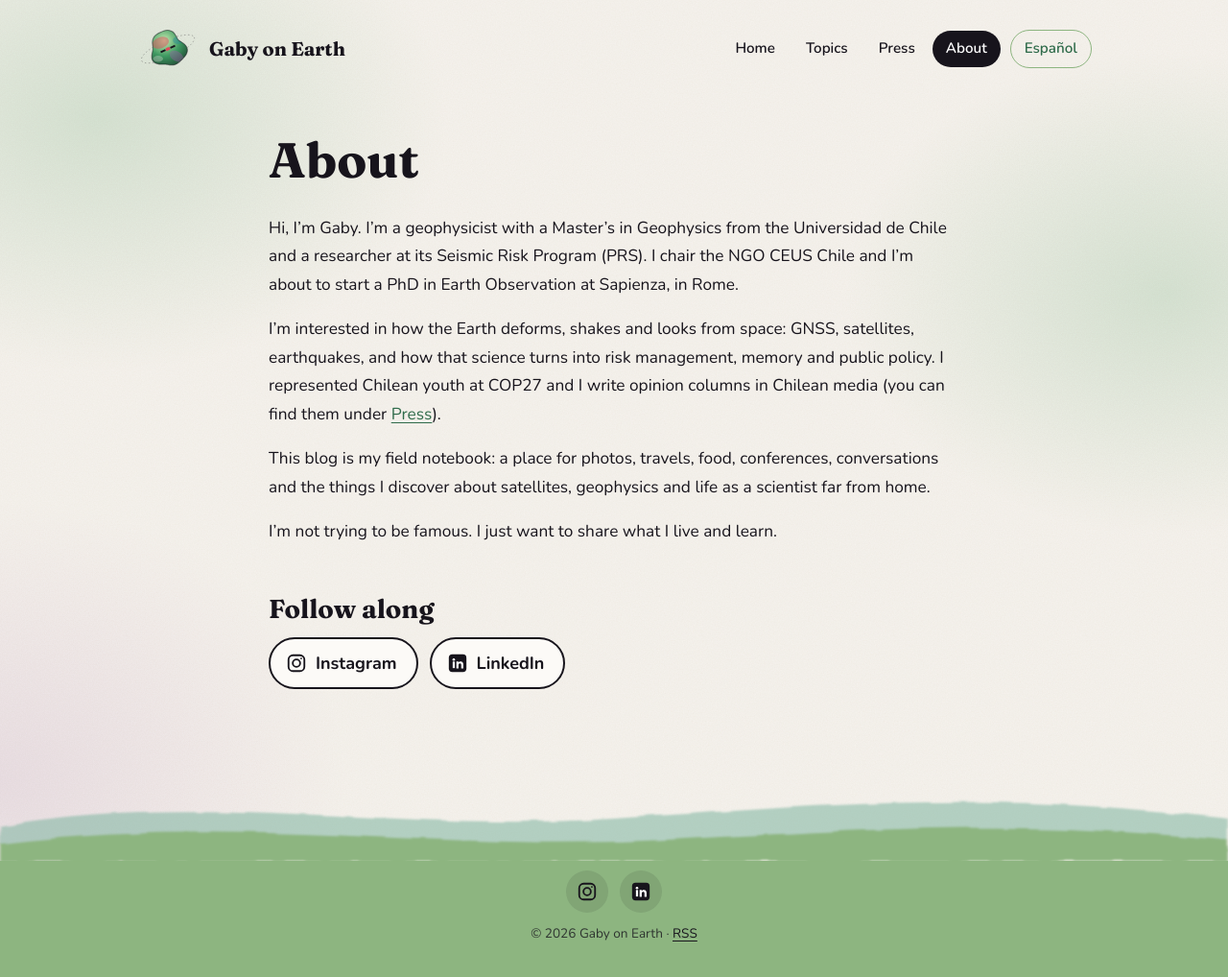
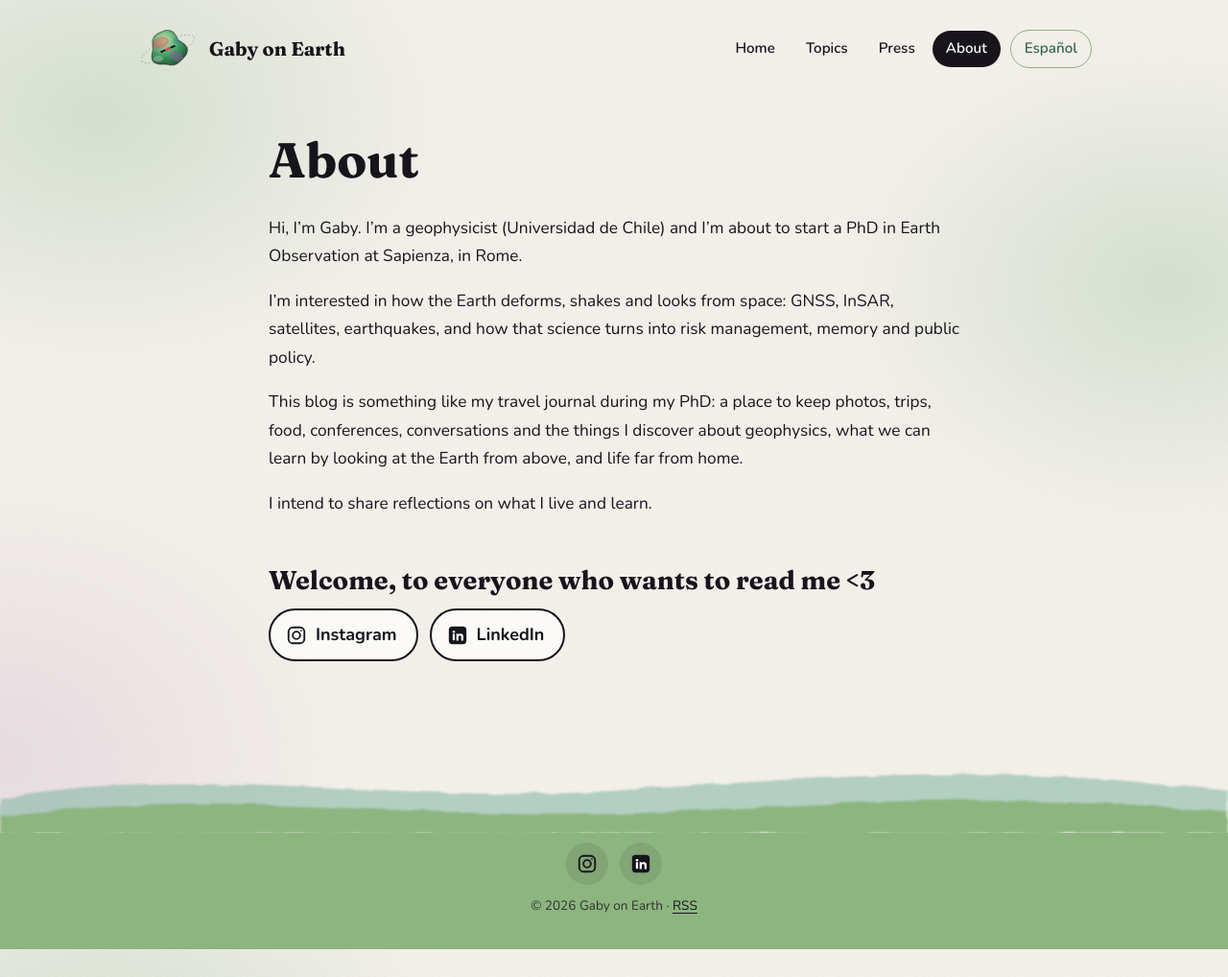
Before and after one commit to gabyonearth/gabyonearth.github.io, a Jekyll site: the page built from en/about.md, in a window 1280 px wide. Shown: the whole page at 96% size. Built offline with Jekyll 4.4.1, drawn with Linux system fonts in a browser that asks for light colours.

Commit message:
About en inglés igual a la versión en español

```diff
--- a/en/about.md
+++ b/en/about.md
@@ -6,14 +6,14 @@ permalink: /en/about/
 alt_url: /sobre-mi/
 ---
 
-Hi, I'm Gaby. I'm a geophysicist with a Master's in Geophysics from the Universidad de Chile and a researcher at its Seismic Risk Program (PRS). I chair the NGO CEUS Chile and I'm about to start a PhD in Earth Observation at Sapienza, in Rome.
+Hi, I'm Gaby. I'm a geophysicist (Universidad de Chile) and I'm about to start a PhD in Earth Observation at Sapienza, in Rome.
 
-I'm interested in how the Earth deforms, shakes and looks from space: GNSS, satellites, earthquakes, and how that science turns into risk management, memory and public policy. I represented Chilean youth at COP27 and I write opinion columns in Chilean media (you can find them under [Press]({{ '/en/columns/' | relative_url }})).
+I'm interested in how the Earth deforms, shakes and looks from space: GNSS, InSAR, satellites, earthquakes, and how that science turns into risk management, memory and public policy.
 
-This blog is my field notebook: a place for photos, travels, food, conferences, conversations and the things I discover about satellites, geophysics and life as a scientist far from home.
+This blog is something like my travel journal during my PhD: a place to keep photos, trips, food, conferences, conversations and the things I discover about geophysics, what we can learn by looking at the Earth from above, and life far from home.
 
-I'm not trying to be famous. I just want to share what I live and learn.
+I intend to share reflections on what I live and learn.
 
-## Follow along
+## Welcome, to everyone who wants to read me <3
 
 {% include social.html %}
```
